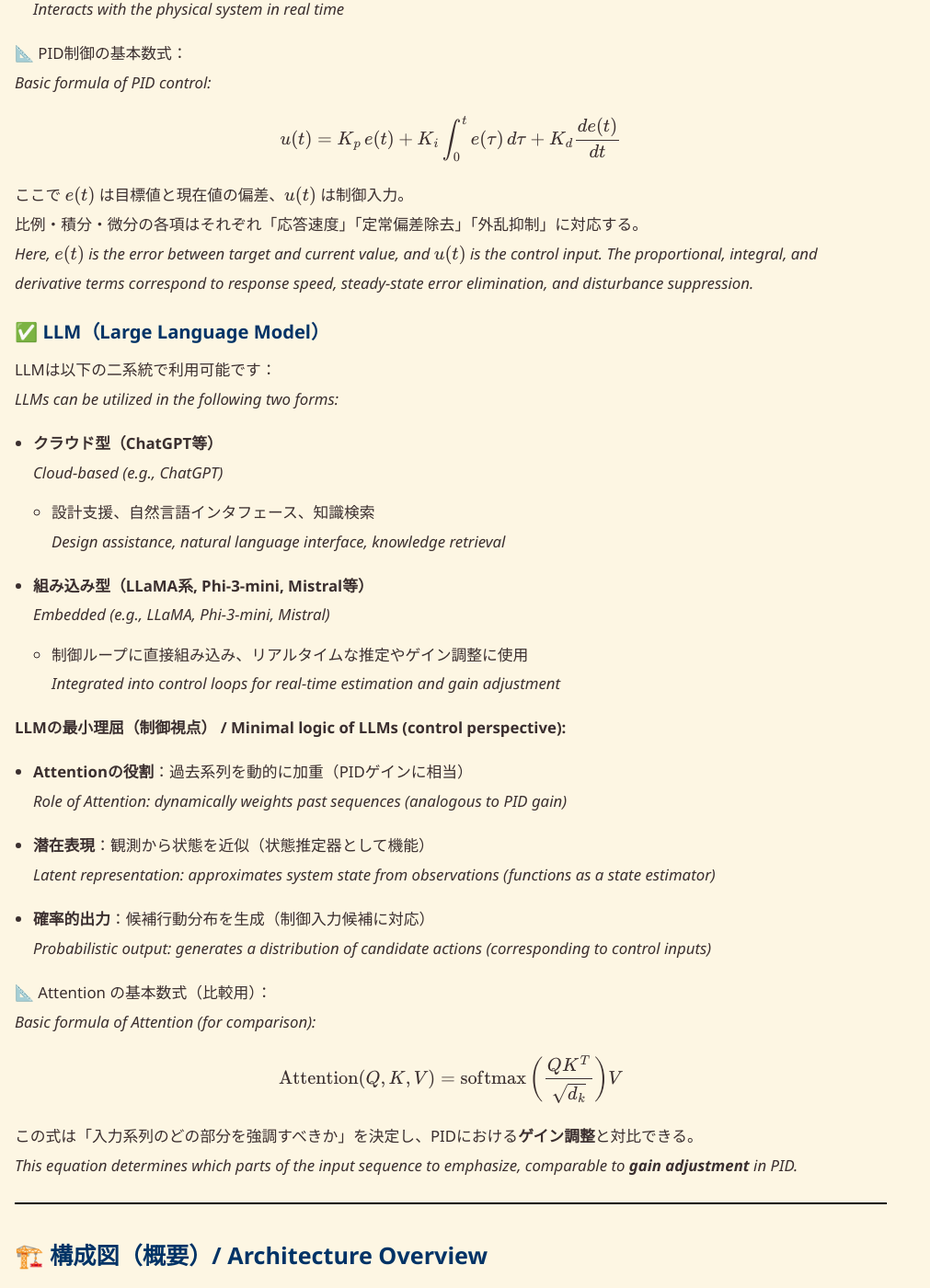
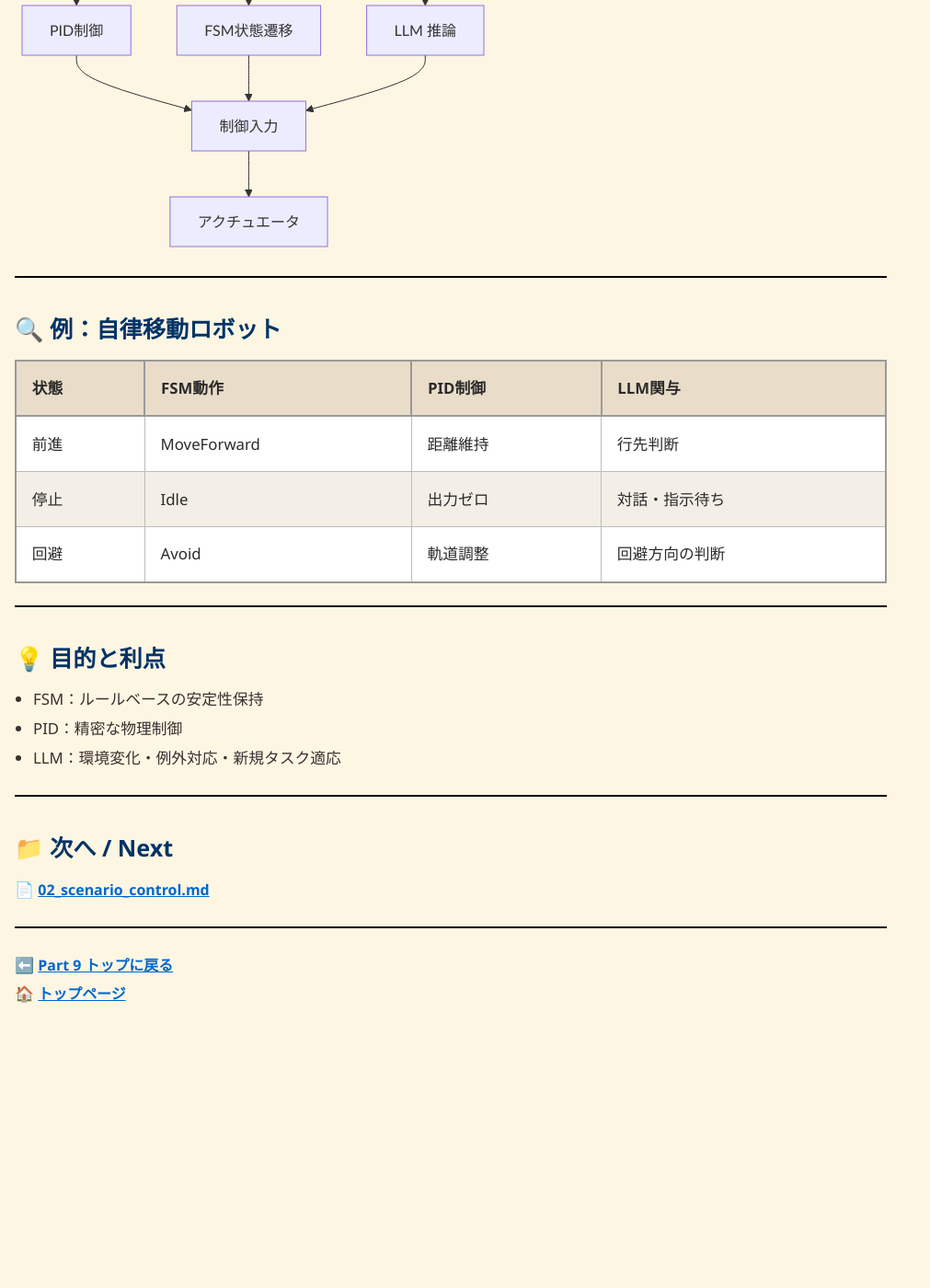
Before and after one commit to Samizo-AITL/EduController, a Jekyll site: the page built from part09_llm_hybrid/theory/01_fsm_pid_llm.md, in a window 1280 px wide and 1400 px high, scrolled down 1575 px. Shown: the whole window at 92% size, without its empty margins (0-1011 px from the left). Built offline with Jekyll 4.4.1, drawn with Linux system fonts in a browser that asks for light colours; after the commit the page ends 2717 px from its top, so only the background shows below that; some of the changed text lies outside the part shown.

Commit message:
Update 01_fsm_pid_llm.md

````diff
--- a/part09_llm_hybrid/theory/01_fsm_pid_llm.md
+++ b/part09_llm_hybrid/theory/01_fsm_pid_llm.md
@@ -13,143 +13,90 @@ permalink: /part09_llm_hybrid/theory/01_fsm_pid_llm.html
 
 本節では、FSM（本能層）、PID（理性層）、LLM（知性層）という
 **三層構造のハイブリッド制御アーキテクチャ**である「AITL構想」について解説します。
-*This section explains the three-layer hybrid control architecture — FSM (Instinct Layer), PID (Reasoning Layer), and LLM (Intelligence Layer) — known as the AITL Framework.*
 
 ---
 
 ## 🧠 **AITL構想とは？ / What is AITL Framework?**
 
 AITL（Artificial Instinct–Thinking–Language）は、以下の3層構造を持つ制御モデルです：
-*AITL (Artificial Instinct–Thinking–Language) is a control model with the following three layers:*
 
 | **層 / Layer** | **要素 / Element** | **役割 / Role** |
 |----|------|------|
-| **本能層 / Instinct Layer** | FSM（状態機械 / Finite State Machine） | 基本動作やルール実行（ON/OFF制御、フロー制御）<br>*Executes basic operations and rules (ON/OFF, flow control)* |
-| **理性層 / Reasoning Layer** | PID制御（Proportional–Integral–Derivative） | 物理系の安定・精度を保証する連続制御<br>*Ensures stability and precision of physical systems* |
-| **知性層 / Intelligence Layer** | LLM（大規模言語モデル / Large Language Model） | 状況判断・例外対応・目的推論・対話<br>*Contextual reasoning, exception handling, goal inference, and dialogue* |
+| **本能層 / Instinct Layer** | FSM（状態機械） | 基本動作やルール実行 |
+| **理性層 / Reasoning Layer** | PID制御 | 物理系の安定・精度を保証 |
+| **知性層 / Intelligence Layer** | LLM（大規模言語モデル） | 状況判断・例外対応・目的推論・対話 |
 
 ---
 
-## 🧩 **各層の制御構成 / Control Structure by Layer**
+## 🧩 **各層の制御構成**
 
-### ✅ **FSM（状態機械 / Finite State Machine）**
+### ✅ FSM
+- タスクの流れや状態遷移条件を定義
+- 例：ロボットの「停止 → 前進 → 回避」フロー
 
-- タスクの流れや状態遷移条件を定義
-  *Defines the flow of tasks and state transition conditions*
+### ✅ PID制御
+- フィードバック制御の中心
+- FSMの各状態での制御器として動作
+- 実時間で物理系とやり取り
 
-- 例：ロボットの「停止 → 前進 → 回避」フロー
-  *Example: Robot flow "Stop → Move Forward → Avoid"*
-
-### ✅ **PID制御（Proportional–Integral–Derivative Control）**
-
-- フィードバック制御の中心
-  *Core of feedback control*
-
-- FSMの各状態での制御器として動作
-  *Operates as the controller in each FSM state*
-
-- 実時間で物理系とやり取り
-  *Interacts with the physical system in real time*
-
-📐 PID制御の基本数式：
-*Basic formula of PID control:*
-
+📐 基本式：
 $$
-u(t) = K_p \, e(t) + K_i \int_0^t e(\tau) \, d\tau + K_d \frac{de(t)}{dt}
+u(t) = K_p e(t) + K_i \int_0^t e(\tau)\, d\tau + K_d \frac{de(t)}{dt}
 $$
 
-ここで $e(t)$ は目標値と現在値の偏差、$u(t)$ は制御入力。
-比例・積分・微分の各項はそれぞれ「応答速度」「定常偏差除去」「外乱抑制」に対応する。
-*Here, $e(t)$ is the error between target and current value, and $u(t)$ is the control input. The proportional, integral, and derivative terms correspond to response speed, steady-state error elimination, and disturbance suppression.*
+### ✅ LLM
+- **クラウド型（ChatGPT 等）**：設計支援や対話に強い
+- **組み込み型（LLaMA, Phi, Mistral 等）**：制御ループに組込み可能
 
-### ✅ **LLM（Large Language Model）**
-
-LLMは以下の二系統で利用可能です：
-*LLMs can be utilized in the following two forms:*
-
-- **クラウド型（ChatGPT等）**
-  *Cloud-based (e.g., ChatGPT)*
-  - 設計支援、自然言語インタフェース、知識検索
-    *Design assistance, natural language interface, knowledge retrieval*
-
-- **組み込み型（LLaMA系, Phi-3-mini, Mistral等）**
-  *Embedded (e.g., LLaMA, Phi-3-mini, Mistral)*
-  - 制御ループに直接組み込み、リアルタイムな推定やゲイン調整に使用
-    *Integrated into control loops for real-time estimation and gain adjustment*
-
-**LLMの最小理屈（制御視点） / Minimal logic of LLMs (control perspective):**
-- **Attentionの役割**：過去系列を動的に加重（PIDゲインに相当）
-  *Role of Attention: dynamically weights past sequences (analogous to PID gain)*
-
-- **潜在表現**：観測から状態を近似（状態推定器として機能）
-  *Latent representation: approximates system state from observations (functions as a state estimator)*
-
-- **確率的出力**：候補行動分布を生成（制御入力候補に対応）
-  *Probabilistic output: generates a distribution of candidate actions (corresponding to control inputs)*
-
-📐 Attention の基本数式（比較用）：
-*Basic formula of Attention (for comparison):*
-
+📐 Attention の式：
 $$
-\text{Attention}(Q, K, V) = \text{softmax}\left(\frac{QK^T}{\sqrt{d_k}}\right)V
+\text{Attention}(Q,K,V) = \text{softmax}\!\left(\tfrac{QK^T}{\sqrt{d_k}}\right)V
 $$
 
-この式は「入力系列のどの部分を強調すべきか」を決定し、PIDにおける**ゲイン調整**と対比できる。
-*This equation determines which parts of the input sequence to emphasize, comparable to **gain adjustment** in PID.*
+PIDのゲイン調整と対比できる。
 
 ---
 
-## 🏗️ **構成図（概要）/ Architecture Overview**
+## 🏗️ **構成図**
 
 ```mermaid
 flowchart TB
-    S[センサ入力 / Sensor Data] --> P[PID制御 / PID Control]
-    S --> F[FSM状態遷移 / FSM Transition]
-    S --> L[LLM（推論器） / LLM Inference]
+    S[センサ入力] --> P[PID制御]
+    S --> F[FSM状態遷移]
+    S --> L[LLM 推論]
 
-    P --> U[制御入力 / Control Signal]
+    P --> U[制御入力]
     F --> U
     L --> U
 
-    U --> A[アクチュエータ / Actuator]
+    U --> A[アクチュエータ]
 ```
 
 ---
 
-## 🔍 **例：自律移動ロボット / Example: Autonomous Mobile Robot**
+## 🔍 **例：自律移動ロボット**
 
-| **状態 / State** | **FSM動作 / FSM Action** | **PID制御 / PID Control** | **LLM関与 / LLM Involvement** |
+| **状態** | **FSM動作** | **PID制御** | **LLM関与** |
 |------|---------|----------|----------|
-| **前進 / Move Forward** | MoveForward | 距離維持 / Distance Keeping | 行先判断 / Destination Decision |
-| **停止 / Stop** | Idle | 出力ゼロ / Zero Output | 指示待ち・対話 / Await Command, Dialogue |
-| **障害物回避 / Avoid Obstacle** | Avoid | 軌道調整 / Path Adjustment | 回避方向の判断 / Avoidance Direction Decision |
+| 前進 | MoveForward | 距離維持 | 行先判断 |
+| 停止 | Idle | 出力ゼロ | 対話・指示待ち |
+| 回避 | Avoid | 軌道調整 | 回避方向の判断 |
 
 ---
 
-## 💡 **目的と利点 / Purpose and Advantages**
+## 💡 **目的と利点**
 
-- **FSM** によるルールベースの安定性保持
-  *Stability via rule-based FSM control*
-
-- **PID** による精密な物理制御
-  *Precision via continuous PID control*
-
-- **LLM** による環境変化・例外対応・新規タスク適応
-  *Adaptability to environment changes, exceptions, and new tasks via LLM*
-
-- 状況依存の柔軟な**知能制御システム**構築が可能
-  *Enables flexible intelligent control systems adaptable to context*
+- FSM：ルールベースの安定性保持
+- PID：精密な物理制御
+- LLM：環境変化・例外対応・新規タスク適応
 
 ---
 
 ## 📁 **次へ / Next**
 
-次節では、具体的な「シナリオ制御とLLM活用」について解説します。
-*In the next section, we will discuss scenario-based control and LLM utilization.*
-
-📄 [02_scenario_control.md](https://samizo-aitl.github.io/EduController/part09_llm_hybrid/theory/02_scenario_control.html)
+📄 [02_scenario_control.md](02_scenario_control.md)
 
 ---
 
-**⬅️ [Part 9 トップに戻る / Back to Part 9 Top](https://samizo-aitl.github.io/EduController/part09_llm_hybrid/)**
-**🏠 [トップページ / Back to Home](https://samizo-aitl.github.io/EduController/)**
+**⬅️ [Part 9 トップに戻る](../index.md)**
+**🏠 [トップページ](../../../index.md)**
````
